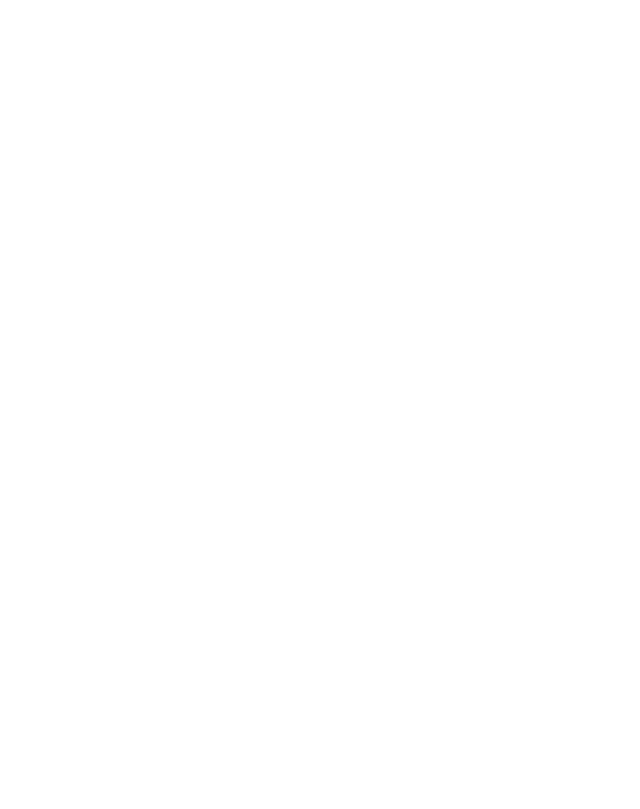
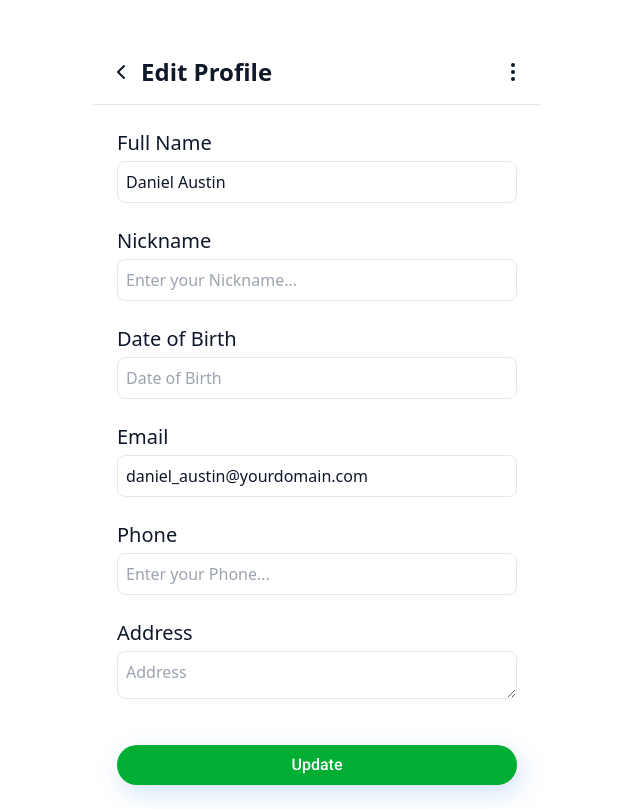
Before and after one commit to rahul3507/Sound-Explores-frontEnd, a React (Vite) app: page /edit-profile in a window 1280 px wide. Before the commit this address had no page. Shown: the whole page, without its empty margins (323-963 px from the left). Built offline with nearby package versions, Linux system fonts and the light colour scheme.

Commit message:
EditProfile added

```diff
--- a/src/index.jsx
+++ b/src/index.jsx
@@ -8,6 +8,7 @@
 import { ResetPassword } from "./screens/ResetPassword/ResetPassword";
 import SoundLibrary from "./screens/SoundLibrary/SoundLibrary";
 import Profile from "./screens/Profile/Profile";
+import EditProfile from "./screens/Profile/EditProfile/EditProfile";
 
 createRoot(document.getElementById("app")).render(
   <StrictMode>
@@ -20,7 +21,8 @@
         <Route path="/send-code" element={<SendOtp/>} />
         <Route path="/reset-password" element={<ResetPassword/>}/>
         <Route path="/sound-library" element={<SoundLibrary/>}/>
-        <Route path="profile" element={<Profile/>}/>
+        <Route path="/profile" element={<Profile/>}/>
+        <Route path="/edit-profile" element={<EditProfile/>} />
       </Routes>
     </BrowserRouter>
 
--- /dev/null
+++ b/src/screens/Profile/DownBar.jsx
@@ -0,0 +1,60 @@
+import React from 'react'
+import { Link } from 'react-router-dom';
+
+export const DownBar = () => {
+    const [showLogoutModal, setShowLogoutModal] = useState(false);
+
+      // Toggle logout modal
+      const toggleLogoutModal = () => {
+        setShowLogoutModal(!showLogoutModal);
+      };
+
+      // Handle logout confirmation
+      const handleLogout = () => {
+        console.log("Logging out...");
+        // Implement actual logout functionality here
+        // For example: authService.logout() or similar
+        setShowLogoutModal(false);
+      };
+  return (
+    <div>
+        {/* Logout Modal */}
+      {showLogoutModal && (
+        <div className="absolute top-0 w-[375px] h-full  inset-0 bg-black bg-opacity-50 flex items-end justify-center z-50">
+          <div className="bg-white w-full rounded-t-xl">
+            <div className="flex flex-col items-center">
+              {/* Drag handle */}
+              <div className="w-12 h-1 bg-gray-300 rounded-full my-3"></div>
+
+              {/* Modal content */}
+              <div className="w-full p-6">
+                <h3 className="text-2xl font-bold text-red-500 text-center mb-6">Logout</h3>
+
+                <div className="border-t border-gray-200 mb-6"></div>
+
+                <p className="text-xl text-center mb-8">Are you sure you want to log out?</p>
+
+                <div className="flex gap-4">
+                  <button
+                    onClick={toggleLogoutModal}
+                    className="flex-1 py-4 px-6 bg-gray-100 rounded-full text-black font-medium"
+                  >
+                    Cancel
+                  </button>
+
+                  <Link
+                   to="/"
+                    onClick={handleLogout}
+                    className="flex-1 py-4 px-6 bg-red-500 rounded-full text-white font-medium"
+                  >
+                    Yes, Logout
+                  </Link>
+                </div>
+              </div>
+            </div>
+          </div>
+        </div>
+      )}
+    </div>
+  )
+}
--- /dev/null
+++ b/src/screens/Profile/EditProfile/EditProfile.jsx
@@ -0,0 +1,146 @@
+import React, { useState } from "react";
+import { ChevronLeft, MoreVertical } from "lucide-react";
+import { Link } from "react-router-dom";
+
+const EditProfile = () => {
+  // State for form fields
+  const [formData, setFormData] = useState({
+    fullName: "Daniel Austin",
+    nickname: "",
+    dateOfBirth: "",
+    email: "daniel_austin@yourdomain.com",
+    phone: "",
+    address: ""
+  });
+
+  // Handle input changes
+  const handleChange = (e) => {
+    const { name, value } = e.target;
+    setFormData({
+      ...formData,
+      [name]: value
+    });
+  };
+
+  // Handle form submission
+  const handleSubmit = (e) => {
+    e.preventDefault();
+    console.log("Form submitted:", formData);
+    // Here you would typically send the data to your backend
+  };
+
+  return (
+    <div className="bg-white flex flex-col mt-10 h-full w-full max-w-md mx-auto">
+      {/* Header */}
+      <div className="flex items-center justify-between p-4 border-b">
+        <div className="flex items-center">
+          <Link
+            to="/profile"
+            className="mr-2"
+          >
+            <ChevronLeft className="w-6 h-6" />
+          </Link>
+          <h1 className="text-2xl font-bold">Edit Profile</h1>
+        </div>
+        <button>
+          <MoreVertical className="w-6 h-6" />
+        </button>
+      </div>
+
+      {/* Form */}
+      <div className="flex-1 p-6">
+        <div className="space-y-6">
+          {/* Full Name */}
+          <div>
+            <label className="block text-xl font-medium mb-1">Full Name</label>
+            <input
+              type="text"
+              name="fullName"
+              value={formData.fullName}
+              onChange={handleChange}
+              placeholder="Enter your Full Name..."
+              className="w-full p-2 border border-gray-200 rounded-lg"
+            />
+          </div>
+
+          {/* Nickname */}
+          <div>
+            <label className="block text-xl font-medium mb-1">Nickname</label>
+            <input
+              type="text"
+              name="nickname"
+              value={formData.nickname}
+              onChange={handleChange}
+              placeholder="Enter your Nickname..."
+              className="w-full p-2 border border-gray-200 rounded-lg"
+            />
+          </div>
+
+          {/* Date of Birth */}
+          <div>
+            <label className="block text-xl font-medium mb-1">Date of Birth</label>
+            <input
+              type="text"
+              name="dateOfBirth"
+              value={formData.dateOfBirth}
+              onChange={handleChange}
+              placeholder="Date of Birth"
+              className="w-full p-2 border border-gray-200 rounded-lg"
+            />
+          </div>
+
+          {/* Email */}
+          <div>
+            <label className="block text-xl font-medium mb-1">Email</label>
+            <input
+              type="email"
+              name="email"
+              value={formData.email}
+              onChange={handleChange}
+              placeholder="Enter your Email..."
+              className="w-full p-2 border border-gray-200 rounded-lg"
+            />
+          </div>
+
+          {/* Phone */}
+          <div>
+            <label className="block text-xl font-medium mb-1">Phone</label>
+            <input
+              type="tel"
+              name="phone"
+              value={formData.phone}
+              onChange={handleChange}
+              placeholder="Enter your Phone..."
+              className="w-full p-2 border border-gray-200 rounded-lg"
+            />
+          </div>
+
+          {/* Address */}
+          <div>
+            <label className="block text-xl font-medium mb-1">Address</label>
+            <textarea
+              name="address"
+              value={formData.address}
+              onChange={handleChange}
+              placeholder="Address"
+              className="w-full  p-2 border border-gray-200 rounded-lg h-12"
+            />
+          </div>
+        </div>
+
+        {/* Update Button */}
+        <Link
+                to='/profile'
+                type="submit"
+                className="flex items-center mt-10  justify-center gap-2.5 px-8 py-2 self-stretch w-full bg-[#00ae34] rounded-[100px] shadow-shadow-01 h-auto hover:bg-[#009c2e]"
+                >
+                <span className="flex-1 [font-family:'Roboto',Helvetica] font-medium text-white text-base text-center tracking-[0] leading-6">
+                Update
+                </span>
+        </Link>
+      </div>
+    </div>
+  );
+};
+
+export default EditProfile;
--- a/src/screens/Profile/Profile.jsx
+++ b/src/screens/Profile/Profile.jsx
@@ -1,6 +1,7 @@
 import React, { useState } from "react";
 import { ChevronLeft, MoreVertical, Pencil, User, Crown, Lock, LogOut, CreditCard, ChevronRight, Settings } from "lucide-react";
 import { Link } from "react-router-dom";
+import { DownBar } from "./DownBar";
 
 const Profile = () => {
   // State for logout modal
@@ -59,7 +60,9 @@
       {/* Menu Items */}
       <div className="px-4">
         {/* Edit Profile */}
-        <div className="flex items-center justify-between py-4 border-b">
+        <Link
+            to="/edit-profile"
+            className="flex items-center justify-between py-2 border-b">
           <div className="flex items-center">
             <div className="p-2 mr-4">
               <User className="w-6 h-6" />
@@ -67,10 +70,10 @@
             <span className="text-lg font-medium">Edit Profile</span>
           </div>
           <ChevronRight className="w-6 h-6 text-gray-400" />
-        </div>
+        </Link>
 
         {/* Upgrade Plan */}
-        <div className="flex items-center justify-between py-4 border-b">
+        <div className="flex items-center justify-between py-2 border-b">
           <div className="flex items-center">
             <div className="p-2 mr-4">
               <Crown className="w-6 h-6" />
@@ -81,7 +84,7 @@
         </div>
 
         {/* Payment */}
-        <div className="flex items-center justify-between py-4 border-b">
+        <div className="flex items-center justify-between py-2 border-b">
           <div className="flex items-center">
             <div className="p-2 mr-4">
               <CreditCard className="w-6 h-6" />
@@ -92,7 +95,7 @@
         </div>
 
         {/* Privacy Policy */}
-        <div className="flex items-center justify-between py-4 border-b">
+        <div className="flex items-center justify-between py-2 border-b">
           <div className="flex items-center">
             <div className="p-2 mr-4">
               <Lock className="w-6 h-6" />
@@ -114,7 +117,6 @@
         </div>
       </div>
 
-      {/* Logout Modal */}
       {showLogoutModal && (
         <div className="absolute top-0 w-[375px] h-full  inset-0 bg-black bg-opacity-50 flex items-end justify-center z-50">
           <div className="bg-white w-full rounded-t-xl">
@@ -138,12 +140,13 @@
                     Cancel
                   </button>
 
-                  <button
+                  <Link
+                    to="/"
                     onClick={handleLogout}
                     className="flex-1 py-4 px-6 bg-red-500 rounded-full text-white font-medium"
                   >
                     Yes, Logout
-                  </button>
+                  </Link>
                 </div>
               </div>
             </div>
```
